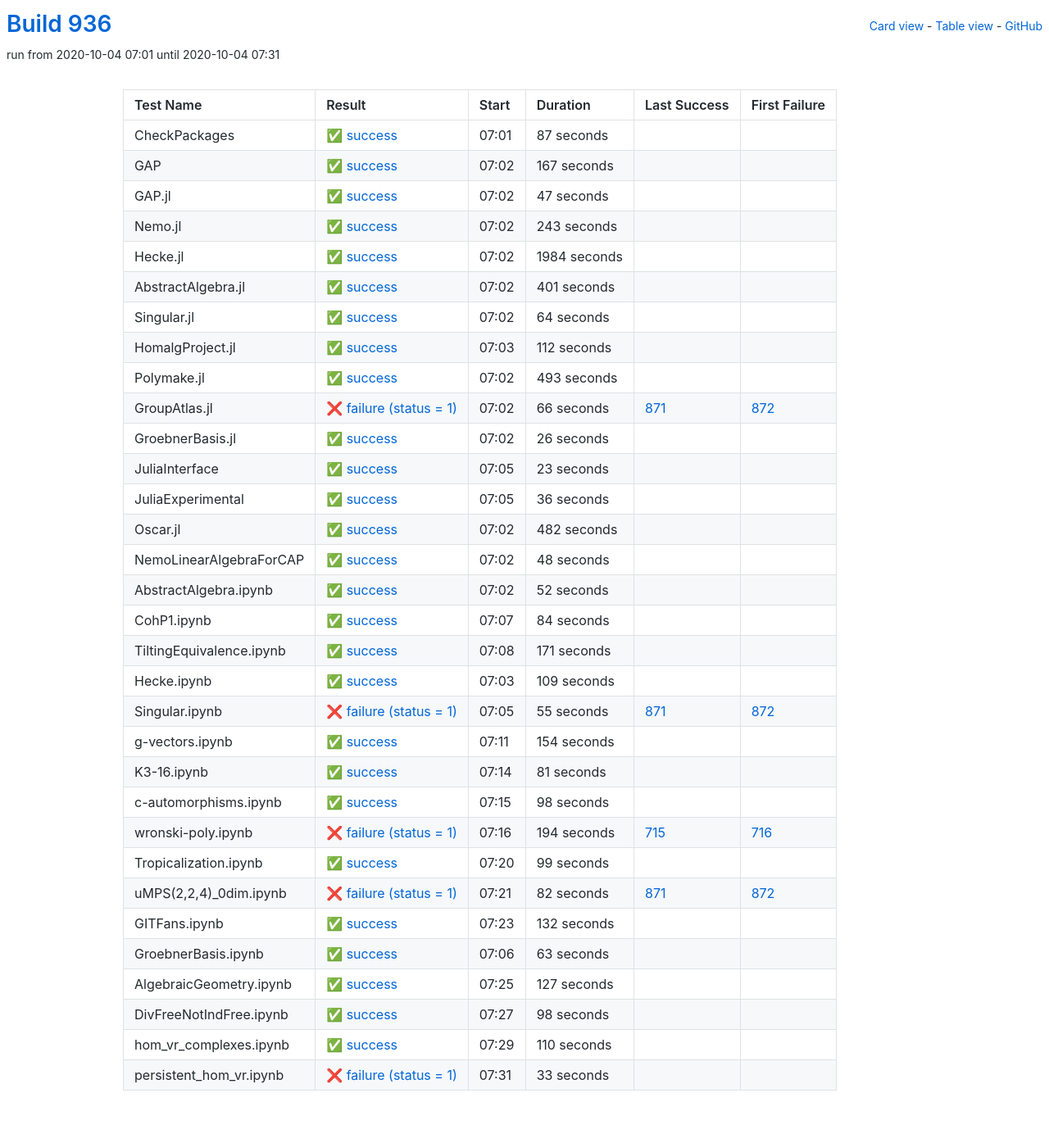
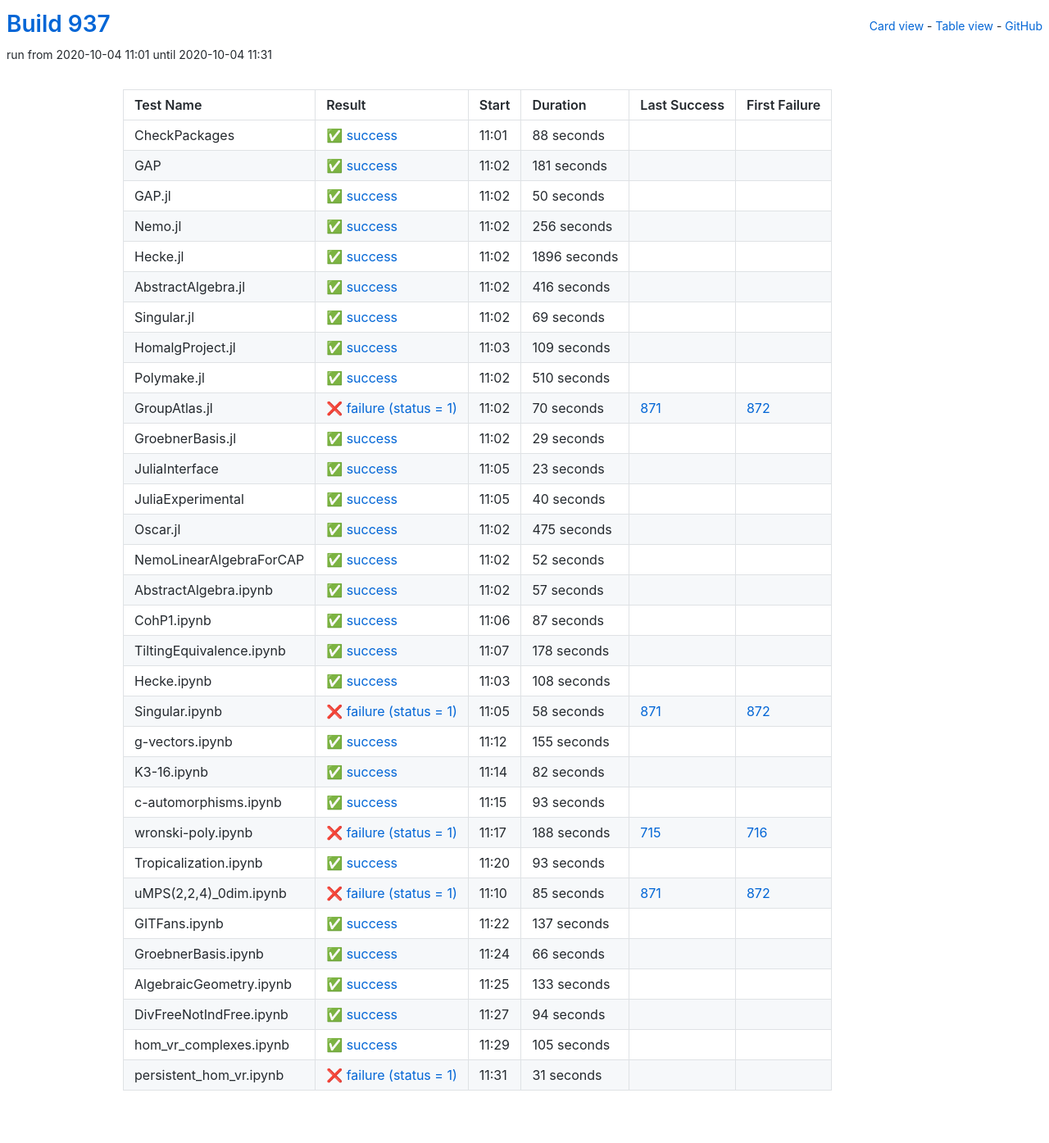
Before and after one commit to oscar-system/oscar-ci-status-stable, a Jekyll site: the page built from table.html, in a window 1280 px wide. Shown: the whole page at 82% size. Built offline with Jekyll 4.4.1, drawn with Linux system fonts in a browser that asks for light colours.

Commit message:
Build #937

```diff
--- a/_data/ci.yml
+++ b/_data/ci.yml
@@ -1,6 +1,6 @@
 ---
-build: 936
-build_url: https://oscarci.mathematik.uni-kl.de/job/oscar-stable/936/
+build: 937
+build_url: https://oscarci.mathematik.uni-kl.de/job/oscar-stable/937/
 job: oscar-stable
 organization: oscar-system
 repo: oscar-ci-status-stable
@@ -8,140 +8,140 @@ repourl: https://github.com/oscar-system/oscar-ci-status-stable
 tests:
 - name: CheckPackages
   id: checkpackages
-  log: https://oscarci.mathematik.uni-kl.de/job/oscar-stable/936/artifact/logs/build-936/CheckPackages.log
-  start: 2020-10-04 07:01
+  log: https://oscarci.mathematik.uni-kl.de/job/oscar-stable/937/artifact/logs/build-937/CheckPackages.log
+  start: 2020-10-04 11:01
   success: true
   exitcode: 0
   status: success
-  duration: 87
+  duration: 88
   last_success: false
   last_success_url:
   first_failure: false
   first_failure_url:
 - name: GAP
   id: gap
-  log: https://oscarci.mathematik.uni-kl.de/job/oscar-stable/936/artifact/logs/build-936/GAP.log
-  start: 2020-10-04 07:02
+  log: https://oscarci.mathematik.uni-kl.de/job/oscar-stable/937/artifact/logs/build-937/GAP.log
+  start: 2020-10-04 11:02
   success: true
   exitcode: 0
   status: success
-  duration: 167
+  duration: 181
   last_success: false
   last_success_url:
   first_failure: false
   first_failure_url:
 - name: GAP.jl
   id: gap-jl
-  log: https://oscarci.mathematik.uni-kl.de/job/oscar-stable/936/artifact/logs/build-936/GAP.jl.log
-  start: 2020-10-04 07:02
+  log: https://oscarci.mathematik.uni-kl.de/job/oscar-stable/937/artifact/logs/build-937/GAP.jl.log
+  start: 2020-10-04 11:02
   success: true
   exitcode: 0
   status: success
-  duration: 47
+  duration: 50
   last_success: false
   last_success_url:
   first_failure: false
   first_failure_url:
 - name: Nemo.jl
   id: nemo-jl
-  log: https://oscarci.mathematik.uni-kl.de/job/oscar-stable/936/artifact/logs/build-936/Nemo.jl.log
-  start: 2020-10-04 07:02
+  log: https://oscarci.mathematik.uni-kl.de/job/oscar-stable/937/artifact/logs/build-937/Nemo.jl.log
+  start: 2020-10-04 11:02
   success: true
   exitcode: 0
   status: success
-  duration: 243
+  duration: 256
   last_success: false
   last_success_url:
   first_failure: false
   first_failure_url:
 - name: Hecke.jl
   id: hecke-jl
-  log: https://oscarci.mathematik.uni-kl.de/job/oscar-stable/936/artifact/logs/build-936/Hecke.jl.log
-  start: 2020-10-04 07:02
+  log: https://oscarci.mathematik.uni-kl.de/job/oscar-stable/937/artifact/logs/build-937/Hecke.jl.log
+  start: 2020-10-04 11:02
   success: true
   exitcode: 0
   status: success
-  duration: 1984
+  duration: 1896
   last_success: false
   last_success_url:
   first_failure: false
   first_failure_url:
 - name: AbstractAlgebra.jl
   id: abstractalgebra-jl
-  log: https://oscarci.mathematik.uni-kl.de/job/oscar-stable/936/artifact/logs/build-936/AbstractAlgebra.jl.log
-  start: 2020-10-04 07:02
+  log: https://oscarci.mathematik.uni-kl.de/job/oscar-stable/937/artifact/logs/build-937/AbstractAlgebra.jl.log
+  start: 2020-10-04 11:02
   success: true
   exitcode: 0
   status: success
-  duration: 401
+  duration: 416
   last_success: false
   last_success_url:
   first_failure: false
   first_failure_url:
 - name: Singular.jl
   id: singular-jl
-  log: https://oscarci.mathematik.uni-kl.de/job/oscar-stable/936/artifact/logs/build-936/Singular.jl.log
-  start: 2020-10-04 07:02
+  log: https://oscarci.mathematik.uni-kl.de/job/oscar-stable/937/artifact/logs/build-937/Singular.jl.log
+  start: 2020-10-04 11:02
   success: true
   exitcode: 0
   status: success
-  duration: 64
+  duration: 69
   last_success: false
   last_success_url:
   first_failure: false
   first_failure_url:
 - name: HomalgProject.jl
   id: homalgproject-jl
-  log: https://oscarci.mathematik.uni-kl.de/job/oscar-stable/936/artifact/logs/build-936/HomalgProject.jl.log
-  start: 2020-10-04 07:03
+  log: https://oscarci.mathematik.uni-kl.de/job/oscar-stable/937/artifact/logs/build-937/HomalgProject.jl.log
+  start: 2020-10-04 11:03
   success: true
   exitcode: 0
   status: success
-  duration: 112
+  duration: 109
   last_success: false
   last_success_url:
   first_failure: false
   first_failure_url:
 - name: Polymake.jl
   id: polymake-jl
-  log: https://oscarci.mathematik.uni-kl.de/job/oscar-stable/936/artifact/logs/build-936/Polymake.jl.log
-  start: 2020-10-04 07:02
+  log: https://oscarci.mathematik.uni-kl.de/job/oscar-stable/937/artifact/logs/build-937/Polymake.jl.log
+  start: 2020-10-04 11:02
   success: true
   exitcode: 0
   status: success
-  duration: 493
+  duration: 510
   last_success: false
   last_success_url:
   first_failure: false
   first_failure_url:
 - name: GroupAtlas.jl
   id: groupatlas-jl
-  log: https://oscarci.mathematik.uni-kl.de/job/oscar-stable/936/artifact/logs/build-936/GroupAtlas.jl.log
-  start: 2020-10-04 07:02
+  log: https://oscarci.mathematik.uni-kl.de/job/oscar-stable/937/artifact/logs/build-937/GroupAtlas.jl.log
+  start: 2020-10-04 11:02
   success: false
   exitcode: 1
   status: failure
-  duration: 66
+  duration: 70
   last_success: 871
   last_success_url: https://oscarci.mathematik.uni-kl.de/job/oscar-stable/871/
   first_failure: 872
   first_failure_url: https://oscarci.mathematik.uni-kl.de/job/oscar-stable/872/
 - name: GroebnerBasis.jl
   id: groebnerbasis-jl
-  log: https://oscarci.mathematik.uni-kl.de/job/oscar-stable/936/artifact/logs/build-936/GroebnerBasis.jl.log
-  start: 2020-10-04 07:02
+  log: https://oscarci.mathematik.uni-kl.de/job/oscar-stable/937/artifact/logs/build-937/GroebnerBasis.jl.log
+  start: 2020-10-04 11:02
   success: true
   exitcode: 0
   status: success
-  duration: 26
+  duration: 29
   last_success: false
   last_success_url:
   first_failure: false
   first_failure_url:
 - name: JuliaInterface
   id: juliainterface
-  log: https://oscarci.mathematik.uni-kl.de/job/oscar-stable/936/artifact/logs/build-936/JuliaInterface.log
-  start: 2020-10-04 07:05
+  log: https://oscarci.mathematik.uni-kl.de/job/oscar-stable/937/artifact/logs/build-937/JuliaInterface.log
+  start: 2020-10-04 11:05
   success: true
   exitcode: 0
   status: success
@@ -152,44 +152,32 @@ tests:
   first_failure_url:
 - name: JuliaExperimental
   id: juliaexperimental
-  log: https://oscarci.mathematik.uni-kl.de/job/oscar-stable/936/artifact/logs/build-936/JuliaExperimental.log
-  start: 2020-10-04 07:05
+  log: https://oscarci.mathematik.uni-kl.de/job/oscar-stable/937/artifact/logs/build-937/JuliaExperimental.log
+  start: 2020-10-04 11:05
   success: true
   exitcode: 0
   status: success
-  duration: 36
+  duration: 40
   last_success: false
   last_success_url:
   first_failure: false
   first_failure_url:
 - name: Oscar.jl
   id: oscar-jl
-  log: https://oscarci.mathematik.uni-kl.de/job/oscar-stable/936/artifact/logs/build-936/Oscar.jl.log
-  start: 2020-10-04 07:02
+  log: https://oscarci.mathematik.uni-kl.de/job/oscar-stable/937/artifact/logs/build-937/Oscar.jl.log
+  start: 2020-10-04 11:02
   success: true
   exitcode: 0
   status: success
-  duration: 482
+  duration: 475
   last_success: false
   last_success_url:
   first_failure: false
   first_failure_url:
 - name: NemoLinearAlgebraForCAP
   id: nemolinearalgebraforcap
-  log: https://oscarci.mathematik.uni-kl.de/job/oscar-stable/936/artifact/logs/build-936/NemoLinearAlgebraForCAP.log
-  start: 2020-10-04 07:02
-  success: true
-  exitcode: 0
-  status: success
-  duration: 48
-  last_success: false
-  last_success_url:
-  first_failure: false
-  first_failure_url:
-- name: AbstractAlgebra.ipynb
-  id: abstractalgebra-ipynb
-  log: https://oscarci.mathematik.uni-kl.de/job/oscar-stable/936/artifact/logs/build-936/AbstractAlgebra.ipynb.log
-  start: 2020-10-04 07:02
+  log: https://oscarci.mathematik.uni-kl.de/job/oscar-stable/937/artifact/logs/build-937/NemoLinearAlgebraForCAP.log
+  start: 2020-10-04 11:02
   success: true
   exitcode: 0
   status: success
@@ -198,194 +186,206 @@ tests:
   last_success_url:
   first_failure: false
   first_failure_url:
-- name: CohP1.ipynb
-  id: cohp1-ipynb
-  log: https://oscarci.mathematik.uni-kl.de/job/oscar-stable/936/artifact/logs/build-936/CohP1.ipynb.log
-  start: 2020-10-04 07:07
+- name: AbstractAlgebra.ipynb
+  id: abstractalgebra-ipynb
+  log: https://oscarci.mathematik.uni-kl.de/job/oscar-stable/937/artifact/logs/build-937/AbstractAlgebra.ipynb.log
+  start: 2020-10-04 11:02
   success: true
   exitcode: 0
   status: success
-  duration: 84
+  duration: 57
+  last_success: false
+  last_success_url:
+  first_failure: false
+  first_failure_url:
+- name: CohP1.ipynb
+  id: cohp1-ipynb
+  log: https://oscarci.mathematik.uni-kl.de/job/oscar-stable/937/artifact/logs/build-937/CohP1.ipynb.log
+  start: 2020-10-04 11:06
+  success: true
+  exitcode: 0
+  status: success
+  duration: 87
   last_success: false
   last_success_url:
   first_failure: false
   first_failure_url:
 - name: TiltingEquivalence.ipynb
   id: tiltingequivalence-ipynb
-  log: https://oscarci.mathematik.uni-kl.de/job/oscar-stable/936/artifact/logs/build-936/TiltingEquivalence.ipynb.log
-  start: 2020-10-04 07:08
+  log: https://oscarci.mathematik.uni-kl.de/job/oscar-stable/937/artifact/logs/build-937/TiltingEquivalence.ipynb.log
+  start: 2020-10-04 11:07
   success: true
   exitcode: 0
   status: success
-  duration: 171
+  duration: 178
   last_success: false
   last_success_url:
   first_failure: false
   first_failure_url:
 - name: Hecke.ipynb
   id: hecke-ipynb
-  log: https://oscarci.mathematik.uni-kl.de/job/oscar-stable/936/artifact/logs/build-936/Hecke.ipynb.log
-  start: 2020-10-04 07:03
+  log: https://oscarci.mathematik.uni-kl.de/job/oscar-stable/937/artifact/logs/build-937/Hecke.ipynb.log
+  start: 2020-10-04 11:03
   success: true
   exitcode: 0
   status: success
-  duration: 109
+  duration: 108
   last_success: false
   last_success_url:
   first_failure: false
   first_failure_url:
 - name: Singular.ipynb
   id: singular-ipynb
-  log: https://oscarci.mathematik.uni-kl.de/job/oscar-stable/936/artifact/logs/build-936/Singular.ipynb.log
-  start: 2020-10-04 07:05
+  log: https://oscarci.mathematik.uni-kl.de/job/oscar-stable/937/artifact/logs/build-937/Singular.ipynb.log
+  start: 2020-10-04 11:05
   success: false
   exitcode: 1
   status: failure
-  duration: 55
+  duration: 58
   last_success: 871
   last_success_url: https://oscarci.mathematik.uni-kl.de/job/oscar-stable/871/
   first_failure: 872
   first_failure_url: https://oscarci.mathematik.uni-kl.de/job/oscar-stable/872/
 - name: g-vectors.ipynb
   id: g-vectors-ipynb
-  log: https://oscarci.mathematik.uni-kl.de/job/oscar-stable/936/artifact/logs/build-936/g-vectors.ipynb.log
-  start: 2020-10-04 07:11
+  log: https://oscarci.mathematik.uni-kl.de/job/oscar-stable/937/artifact/logs/build-937/g-vectors.ipynb.log
+  start: 2020-10-04 11:12
   success: true
   exitcode: 0
   status: success
-  duration: 154
+  duration: 155
   last_success: false
   last_success_url:
   first_failure: false
   first_failure_url:
 - name: K3-16.ipynb
   id: k3-16-ipynb
-  log: https://oscarci.mathematik.uni-kl.de/job/oscar-stable/936/artifact/logs/build-936/K3-16.ipynb.log
-  start: 2020-10-04 07:14
+  log: https://oscarci.mathematik.uni-kl.de/job/oscar-stable/937/artifact/logs/build-937/K3-16.ipynb.log
+  start: 2020-10-04 11:14
   success: true
   exitcode: 0
   status: success
-  duration: 81
+  duration: 82
   last_success: false
   last_success_url:
   first_failure: false
   first_failure_url:
 - name: c-automorphisms.ipynb
   id: c-automorphisms-ipynb
-  log: https://oscarci.mathematik.uni-kl.de/job/oscar-stable/936/artifact/logs/build-936/c-automorphisms.ipynb.log
-  start: 2020-10-04 07:15
+  log: https://oscarci.mathematik.uni-kl.de/job/oscar-stable/937/artifact/logs/build-937/c-automorphisms.ipynb.log
+  start: 2020-10-04 11:15
   success: true
   exitcode: 0
   status: success
-  duration: 98
+  duration: 93
   last_success: false
   last_success_url:
   first_failure: false
   first_failure_url:
 - name: wronski-poly.ipynb
   id: wronski-poly-ipynb
-  log: https://oscarci.mathematik.uni-kl.de/job/oscar-stable/936/artifact/logs/build-936/wronski-poly.ipynb.log
-  start: 2020-10-04 07:16
+  log: https://oscarci.mathematik.uni-kl.de/job/oscar-stable/937/artifact/logs/build-937/wronski-poly.ipynb.log
+  start: 2020-10-04 11:17
   success: false
   exitcode: 1
   status: failure
-  duration: 194
+  duration: 188
   last_success: 715
   last_success_url: https://oscarci.mathematik.uni-kl.de/job/oscar-stable/715/
   first_failure: 716
   first_failure_url: https://oscarci.mathematik.uni-kl.de/job/oscar-stable/716/
 - name: Tropicalization.ipynb
   id: tropicalization-ipynb
-  log: https://oscarci.mathematik.uni-kl.de/job/oscar-stable/936/artifact/logs/build-936/Tropicalization.ipynb.log
-  start: 2020-10-04 07:20
+  log: https://oscarci.mathematik.uni-kl.de/job/oscar-stable/937/artifact/logs/build-937/Tropicalization.ipynb.log
+  start: 2020-10-04 11:20
   success: true
   exitcode: 0
   status: success
-  duration: 99
+  duration: 93
   last_success: false
   last_success_url:
   first_failure: false
   first_failure_url:
 - name: uMPS(2,2,4)_0dim.ipynb
   id: umps-2-2-4-0dim-ipynb
-  log: https://oscarci.mathematik.uni-kl.de/job/oscar-stable/936/artifact/logs/build-936/uMPS-2-2-4-_0dim.ipynb.log
-  start: 2020-10-04 07:21
+  log: https://oscarci.mathematik.uni-kl.de/job/oscar-stable/937/artifact/logs/build-937/uMPS-2-2-4-_0dim.ipynb.log
+  start: 2020-10-04 11:10
   success: false
   exitcode: 1
   status: failure
-  duration: 82
+  duration: 85
   last_success: 871
   last_success_url: https://oscarci.mathematik.uni-kl.de/job/oscar-stable/871/
   first_failure: 872
   first_failure_url: https://oscarci.mathematik.uni-kl.de/job/oscar-stable/872/
 - name: GITFans.ipynb
   id: gitfans-ipynb
-  log: https://oscarci.mathematik.uni-kl.de/job/oscar-stable/936/artifact/logs/build-936/GITFans.ipynb.log
-  start: 2020-10-04 07:23
+  log: https://oscarci.mathematik.uni-kl.de/job/oscar-stable/937/artifact/logs/build-937/GITFans.ipynb.log
+  start: 2020-10-04 11:22
   success: true
   exitcode: 0
   status: success
-  duration: 132
+  duration: 137
   last_success: false
   last_success_url:
   first_failure: false
   first_failure_url:
 - name: GroebnerBasis.ipynb
   id: groebnerbasis-ipynb
-  log: https://oscarci.mathematik.uni-kl.de/job/oscar-stable/936/artifact/logs/build-936/GroebnerBasis.ipynb.log
-  start: 2020-10-04 07:06
+  log: https://oscarci.mathematik.uni-kl.de/job/oscar-stable/937/artifact/logs/build-937/GroebnerBasis.ipynb.log
+  start: 2020-10-04 11:24
   success: true
   exitcode: 0
   status: success
-  duration: 63
+  duration: 66
   last_success: false
   last_success_url:
   first_failure: false
   first_failure_url:
 - name: AlgebraicGeometry.ipynb
   id: algebraicgeometry-ipynb
-  log: https://oscarci.mathematik.uni-kl.de/job/oscar-stable/936/artifact/logs/build-936/AlgebraicGeometry.ipynb.log
-  start: 2020-10-04 07:25
+  log: https://oscarci.mathematik.uni-kl.de/job/oscar-stable/937/artifact/logs/build-937/AlgebraicGeometry.ipynb.log
+  start: 2020-10-04 11:25
   success: true
   exitcode: 0
   status: success
-  duration: 127
+  duration: 133
   last_success: false
   last_success_url:
   first_failure: false
   first_failure_url:
 - name: DivFreeNotIndFree.ipynb
   id: divfreenotindfree-ipynb
-  log: https://oscarci.mathematik.uni-kl.de/job/oscar-stable/936/artifact/logs/build-936/DivFreeNotIndFree.ipynb.log
-  start: 2020-10-04 07:27
+  log: https://oscarci.mathematik.uni-kl.de/job/oscar-stable/937/artifact/logs/build-937/DivFreeNotIndFree.ipynb.log
+  start: 2020-10-04 11:27
   success: true
   exitcode: 0
   status: success
-  duration: 98
+  duration: 94
   last_success: false
   last_success_url:
   first_failure: false
   first_failure_url:
 - name: hom_vr_complexes.ipynb
   id: hom-vr-complexes-ipynb
-  log: https://oscarci.mathematik.uni-kl.de/job/oscar-stable/936/artifact/logs/build-936/hom_vr_complexes.ipynb.log
-  start: 2020-10-04 07:29
+  log: https://oscarci.mathematik.uni-kl.de/job/oscar-stable/937/artifact/logs/build-937/hom_vr_complexes.ipynb.log
+  start: 2020-10-04 11:29
   success: true
   exitcode: 0
   status: success
-  duration: 110
+  duration: 105
   last_success: false
   last_success_url:
   first_failure: false
   first_failure_url:
 - name: persistent_hom_vr.ipynb
   id: persistent-hom-vr-ipynb
-  log: https://oscarci.mathematik.uni-kl.de/job/oscar-stable/936/artifact/logs/build-936/persistent_hom_vr.ipynb.log
-  start: 2020-10-04 07:31
+  log: https://oscarci.mathematik.uni-kl.de/job/oscar-stable/937/artifact/logs/build-937/persistent_hom_vr.ipynb.log
+  start: 2020-10-04 11:31
   success: false
   exitcode: 1
   status: failure
-  duration: 33
+  duration: 31
   last_success: false
   last_success_url:
   first_failure: false
```
Also changed, not shown: README.md.
